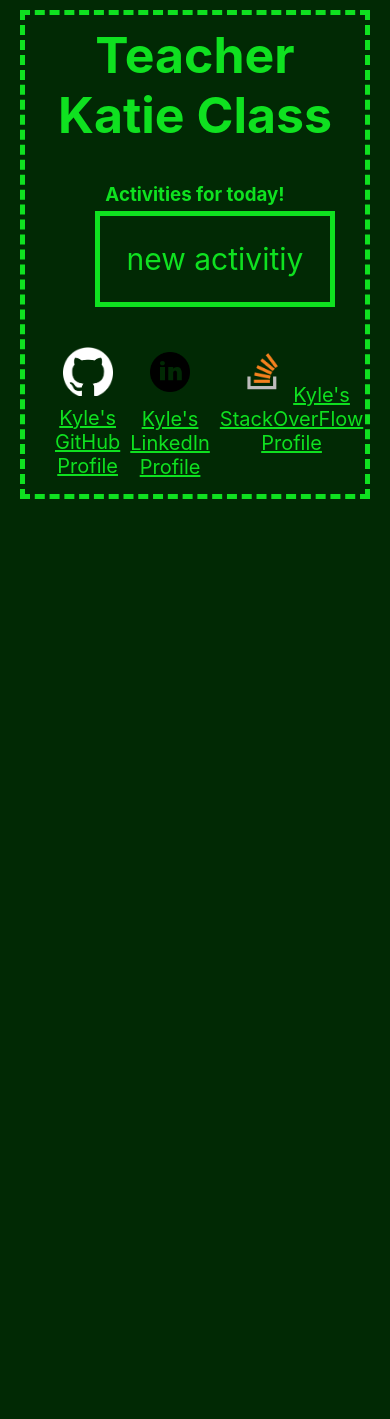
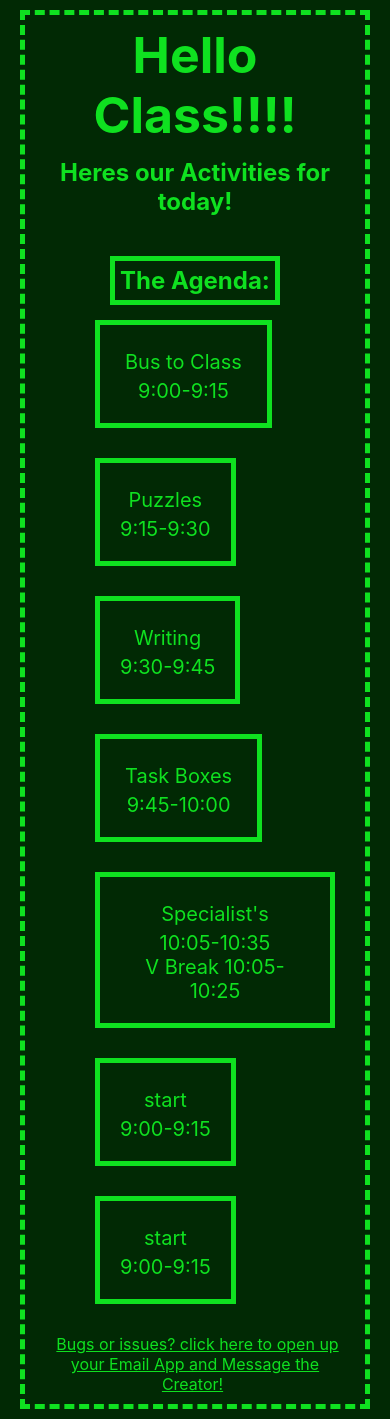
Before and after one commit to MrSinzo/Sinzos-Daily-Planner, a React (Create React App) app: page / in a window 390 px wide. Before the commit the page ends 844 px from the top, so only its background shows below. Built offline with nearby package versions, Linux system fonts and the light colour scheme.

Commit message:
Got multiple draggable activities with react-draggable

```diff
--- a/src/App.css
+++ b/src/App.css
@@ -21,9 +21,6 @@ h1 {
   padding-bottom: 8px;
 }
 
-label {
-  padding: 3px;
-}
 
 .mainContainer {
   border: 5px dashed var(--main-fc);
@@ -32,98 +29,39 @@ label {
   list-style-type: none;
 }
 
+.borderLeft {
+  border-left: 5px solid var(--main-fc);
+
+}
+
+.borderBox{
+  border: #0fe120 5px solid;
+  height: 800px;
+  min-width: 32%
+}
+
+.borderBox2{
+  border: #0fe120 5px solid;
+  height: 800px;
+  min-width: 32%
+}
+
 .flexThis {
   display: flex;
   justify-content: center;
+  justify-content: space-between;
+  align-items: end;
   /* margin: auto; */
 }
 
-.subContainer {
-  display: flex;
-  flex-direction: column;
-  border-bottom: 5px double var(--main-fc);
-  max-width: 50%;
-  margin: 0 auto;
-  padding: 8px;
-}
-
-.LinkIconFix {
-  max-width: 50px;
-  max-height: auto;
-}
 
 .ctxt {
   text-align: center;
 }
 
-.myCard {
-  background-color: var(--main-bg);
-  border: 3px dotted var(--main-fc);
-  padding: 8px;
-  max-width: 85%;
-  margin: auto;
-  text-align: center;
-  min-width: 375px;
-  max-width: 600px;
-}
-
-/* Navigation specific CSS */
-
-.navContainer {
-  justify-content: space-evenly;
-  list-style-type: none;
-  padding: 10px;
-}
-
-#navButton {
-  border: 4px solid var(--main-fc);
-  border-radius: 25%;
-  padding: 9px;
-  font-size: 120%;
-  text-shadow: #0fe120;
-}
-
-#navButton:hover {
-  background-color: rgb(172, 15, 15);
-}
-
-/* About me CSS */
-
-.profilePicFix {
-  border: #0fe120;
-  border-radius: 50%;
-  padding: 20px;
-}
-
-/* Projects specific CSS */
-
-.picFix2 {
-  align-items: center;
-  max-width: 350px;
-  max-height: auto;
-  border-radius: 40%;
-}
-
-.picFix2:hover {
-  filter: grayscale(1);
-}
-
-.projectIcons {
-  position: relative;
-  right: 0px;
-  bottom: 0px;
-  max-width: 50px;
-  max-height: auto;
-}
-
-.projectIcons:hover {
-  background-color: #0fe120;
-  border-radius: 51%;
-}
-
 /* Contact Me section CSS */
 
-.inputContainer {
+/* .inputContainer {
   border: 5px dashed var(--main-fc);
   padding: 5px;
   text-align: center;
@@ -132,7 +70,7 @@ label {
   margin: auto;
   padding-bottom: 10px;
   max-width: fit-content;
-}
+} */
 
 /* Footers Css */
 
@@ -145,11 +83,58 @@ label {
 /*ActivityList CSS specific*/
 
 .draggableActivity {
+  position: absolute;
+
   border: 5px solid var(--main-fc);
-  max-width: 200px;
+  max-width: 300px;
   padding: 20px;
-  font-size: 30px;
+  font-size: 20px;
   cursor: move;
+  text-align: center;
+
+}
+
+.draggableActivity:hover {
+  border-color: aliceblue;
+}
+#position1{
+  top: 30%;
+  left: 3%
+}
+
+#position2{
+  top: 55%;
+  right: 60%
+}
+
+#position3{
+  top: 40%;
+  right: 60%
+}
+
+#position4{
+  top: 40%;
+  right: 60%
+}
+
+#position5{
+  top: 40%;
+  right: 60%
+}
+
+#position6{
+  top: 40%;
+  right: 60%
+}
+
+#position7{
+  top: 40%;
+  right: 60%
+}
+
+#position8{
+  top: 40%;
+  right: 60%
 }
 
 
@@ -166,8 +151,24 @@ label {
     flex: auto;
   } */
 
+
+
+  .borderBox {
+    height: fit-content;
+  }
+  .borderBox2 {
+      display: none;
+  }
+
+
+  .draggableActivity {
+  position: static;
+  margin: auto 0;
+  max-width: fit-content;
+  }
   .flexThis {
-    flex-direction: column;
+    display: inline-block;
+    flex-direction: none;
     /* flex-wrap: wrap; */
   }
 }
--- a/src/components/ActivityList.js
+++ b/src/components/ActivityList.js
@@ -1,7 +1,7 @@
 import React from "react";
 import Draggable, { DraggableCore} from "react-draggable"
 
-const ActivityList = () => {
+const ActivityList = (props) => {
 
 // Make the DIV element draggable:
 // dragElement(document.getElementById("mydiv"));
@@ -48,16 +48,44 @@ const ActivityList = () => {
 //   }
 // }
 
+if(props.break === null) {
   return (
+
     <div>
-      <h3>Activities for today!</h3>
+
 
       <div>
       <ul id="">
       <Draggable>
         <div className="draggableActivity"><li>
-      new activitiy
-      </li></div>
+      {props.activity}
+      </li>
+      {props.time}
+      </div>
+
+      </Draggable>
+      </ul>
+      <h3></h3>
+      <br />
+      </div>
+    </div>
+  );
+} else {
+  return (
+
+    <div>
+
+
+      <div>
+      <ul id="">
+      <Draggable>
+        <div className="draggableActivity" id={props.id} ><li>
+      {props.activity}
+      </li>
+      {props.time}
+      <br></br>
+      {props.break}
+      </div>
 
       </Draggable>
       </ul>
@@ -68,4 +96,6 @@ const ActivityList = () => {
   );
 }
 
+}
+
 export default ActivityList;
--- a/src/components/Footer.js
+++ b/src/components/Footer.js
@@ -1,33 +1,14 @@
 import React from "react";
-import ghIcon from "../images/github-mark-white.png";
-import LinkedIcon from "../images/icons8-linkedin-circled-90.png";
-import StackOverFlowIcon from '../images/StackOverFlowIcon.png'
+
 const Footer = () => {
   return (
     <div className="">
-      <div>
-        <footer className="footerFlex">
-          <a
-            href="https://github.com/MrSinzo"
-            target="_blank"
-            rel="noopener noreferrer"
-          >
-            <img className="LinkIconFix" src={ghIcon} />
-            Kyle's GitHub Profile
-          </a>
-          <a href="https://www.linkedin.com/in/kyle-feldman-427b5624b/" target="_blank"
-            rel="noopener noreferrer">
-            <img className="LinkIconFix" src={LinkedIcon} />
-            Kyle's LinkedIn Profile
-          </a>
-          <a href="https://stackoverflow.com/users/21314715/mrsinzo" target="_blank"
-            rel="noopener noreferrer">
-            <img className="LinkIconFix" src={StackOverFlowIcon} />
-            Kyle's StackOverFlow Profile
-          </a>
-          {/* https://stackoverflow.com/users/21314715/mrsinzo */}
-        </footer>
-      </div>
+      <p>
+        <a href="mailto:Flip93wolf@gmail.com">
+          Bugs or issues? click here to open up your Email App and Message the
+          Creator!
+        </a>
+      </p>
     </div>
   );
 };
--- a/src/components/Header.js
+++ b/src/components/Header.js
@@ -9,8 +9,8 @@ import React from "react";
 function Header() {
   return (
     <div>
-      <h1>Teacher Katie Class</h1>
-      <h3></h3>
+      <h1>Hello Class!!!!</h1>
+      <h2>Heres our Activities for today!</h2>
       <br />
     </div>
   );
--- a/src/pages/Container.js
+++ b/src/pages/Container.js
@@ -1,15 +1,28 @@
 import React, { useState } from "react";
 import Header from "../components/Header";
 import Footer from "../components/Footer";
-import ActivityList from '../components/ActivityList'
-import Draggable, {DraggableCore} from "react-draggable";
+import ActivityList from "../components/ActivityList";
+import Draggable, { DraggableCore } from "react-draggable";
 function Container() {
-// const [activity, setActivity] = useState("")
+  // const [activity, setActivity] = useState("")
 
   return (
     <div>
       <Header />
-      <ActivityList />
+      <div className="flexThis">
+      <div className="borderBox"><h2>The Agenda:</h2></div>
+      <div className="borderBox2"><h2>Current Activity:</h2> </div>
+      <div className="borderBox2"><h2>All Done!</h2></div>
+      </div>
+      <div>
+      <ActivityList id="position1" activity="Bus to Class" time="9:00-9:15" />
+      <ActivityList id="position2" activity="Puzzles" time="9:15-9:30" />
+      <ActivityList id="position3" activity="Writing" time="9:30-9:45" />
+      <ActivityList id="position4" activity="Task Boxes" time="9:45-10:00" />
+      <ActivityList id="position5" activity="Specialist's" time="10:05-10:35" break="V Break 10:05-10:25" />
+      <ActivityList id="position6" activity="start" time="9:00-9:15" />
+      <ActivityList id="position7" activity="start" time="9:00-9:15" />
+        </div>
       <Footer />
     </div>
   );
```
Also changed, not shown: 1 other file (tests, documents, lock files or other folders).
